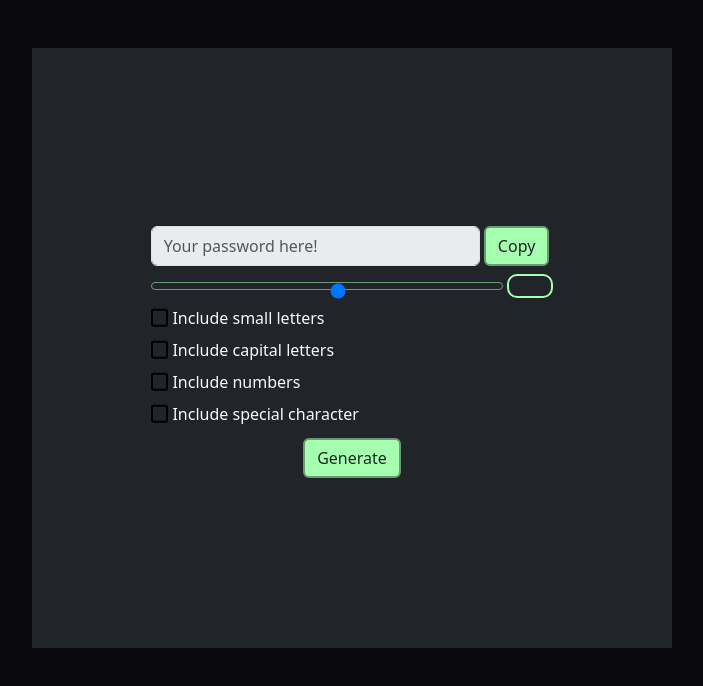
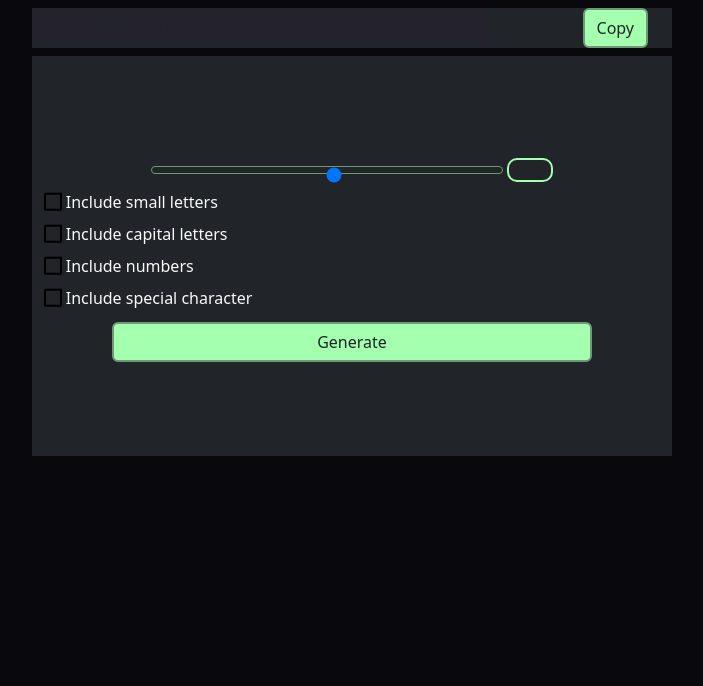
Before and after one commit to LukCen/password_gen_rework, a website: page index.html in a window 1280 px wide. Shown: the whole page, without its empty margins (288-991 px from the left). Drawn offline with nearby package versions, Linux system fonts and the light colour scheme.

Commit message:
some styling changes, slider range increased from 16 to 24

```diff
--- a/index.html
+++ b/index.html
@@ -9,41 +9,46 @@
     <title>Passgen</title>
 </head>
 <body>
-    <div class="container-md d-flex flex-column justify-content-center bg-dark h-75 w-50 mt-5 ">
-        <!-- password goes here -->
-        <div class="row justify-content-center">
-            <div class="col-8 pt-2 d-flex">
+    <div class="container-md bg-dark w-50 mt-2 d-flex p-0">
+        <div class="row w-100">
+            <div class="col-9">
                 <input type="text" id="result" class="form-control" placeholder="Your password here!" disabled>
-                <button class="btn btn-small copy mx-1">Copy</button>
+            </div>
+            <div class="col-3 d-flex justify-content-end">
+                <button class="btn btn-small copy">Copy</button>
             </div>
         </div>
+
+    </div>
+    <div class="container-md d-flex flex-column justify-content-center bg-dark h-50 w-50 mt-2">
+        <!-- password goes here -->
         <div class="row justify-content-center mt-2">
             <div class="col-8 d-flex">
-                <input type="range" name="passwordLength" id="passwordLength" min="1" max="16" class="w-100 passwordLength me-1">
+                <input type="range" name="passwordLength" id="passwordLength" min="1" max="24" class="w-100 passwordLength me-1">
                 <output for="passwordLength" onforminput="value=passwordLength.valueAsNumber;"></output>
             </div>
         </div>
         <div class="row justify-content-center">
-            <div class="col-8 text-light my-1 mt-2" >
+            <div class="col-12 text-light my-1 mt-2" >
                 <!-- checkboxWrapper is needed for custom styled checkboxes -->
                 <label class="checkboxWrapper">
                     <input type="checkbox" name="smallLetters" id="smallLetters">
                 </label>
                 <label for="smallLetters" class="checkboxDesc">Include small letters</label>
             </div>
-            <div class="col-8 text-light my-1">
+            <div class="col-12 text-light my-1">
                 <label class="checkboxWrapper">
                     <input type="checkbox" name="largeLetters" id="largeLetters">
                 </label>
                 <label for="largeLetters" class="checkboxDesc">Include capital letters</label>
             </div>
-            <div class="col-8 text-light my-1">
+            <div class="col-12 text-light my-1">
                 <label class="checkboxWrapper">
                     <input type="checkbox" name="numbers" id="numbers">
                 </label>
                 <label for="numbers" class="checkboxDesc">Include numbers</label>
             </div>
-            <div class="col-8 text-light my-1">
+            <div class="col-12 text-light my-1">
                 <label class="checkboxWrapper">
                     <input type="checkbox" name="special" id="special">
                 </label>
@@ -51,7 +56,7 @@
             </div>
         </div>
         <div class="row justify-content-center mt-2">
-            <button class="btn w-auto generate">Generate</button>
+            <button class="btn w-75 generate">Generate</button>
         </div>
     </div>
     <script src="script.js"></script>
--- a/scss/style.scss
+++ b/scss/style.scss
@@ -30,7 +30,7 @@ input[type='checkbox']{
     width: 1em;
     height: 1em;
     border: 2px solid currentColor;
-    border-radius: 0.15em;
+    border-radius: 0.05em;
     transform: translateY(-0.075em);
     display: grid;
     place-content: center;
@@ -101,3 +101,10 @@ output {
     display: grid;
     place-content: center;
 }
+
+#result{
+    background-color: $container-dark;
+    border: none;
+    border-radius: 0;
+    color: white;
+}
```
Also changed, not shown: css/style.css, 1 other file.
